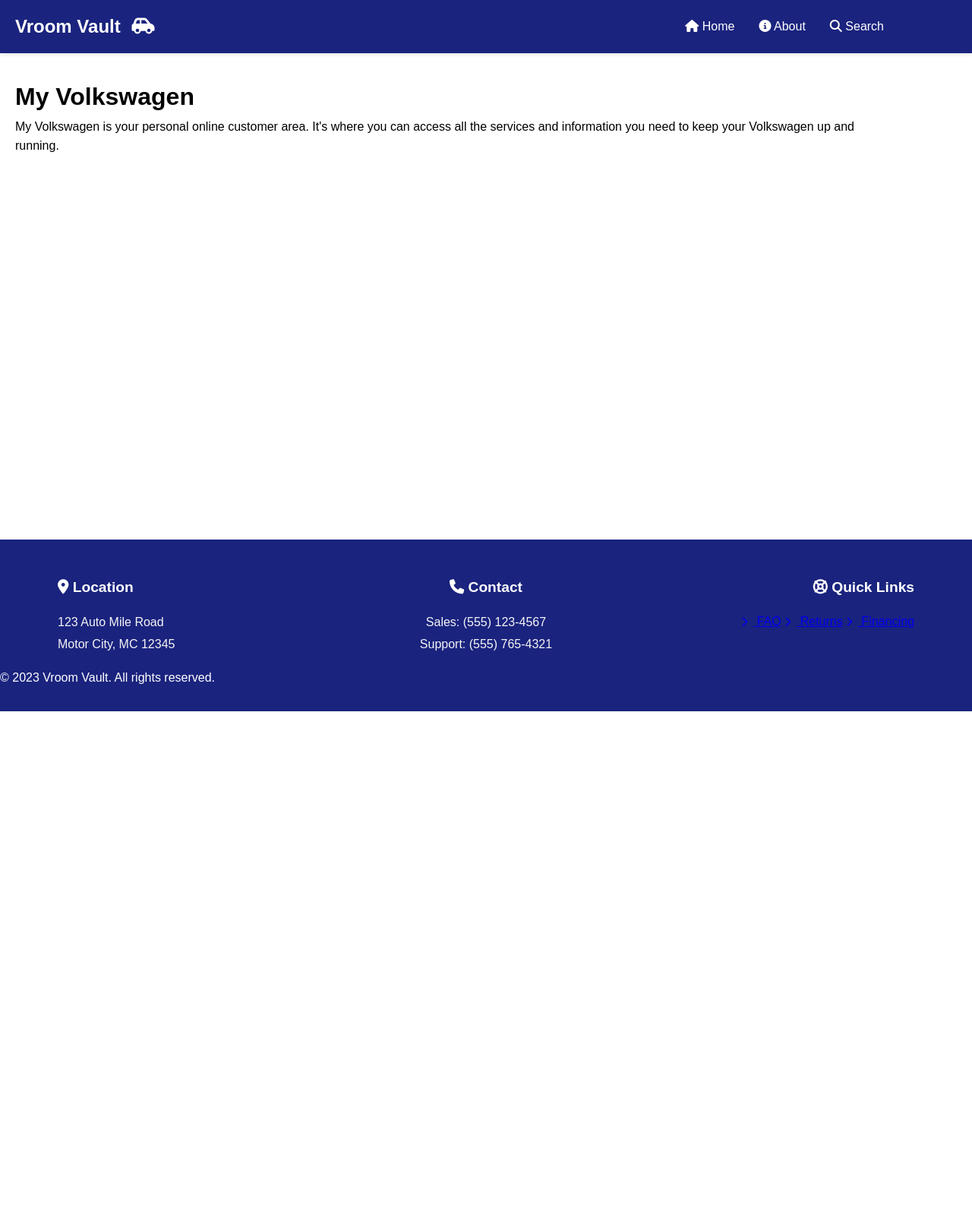
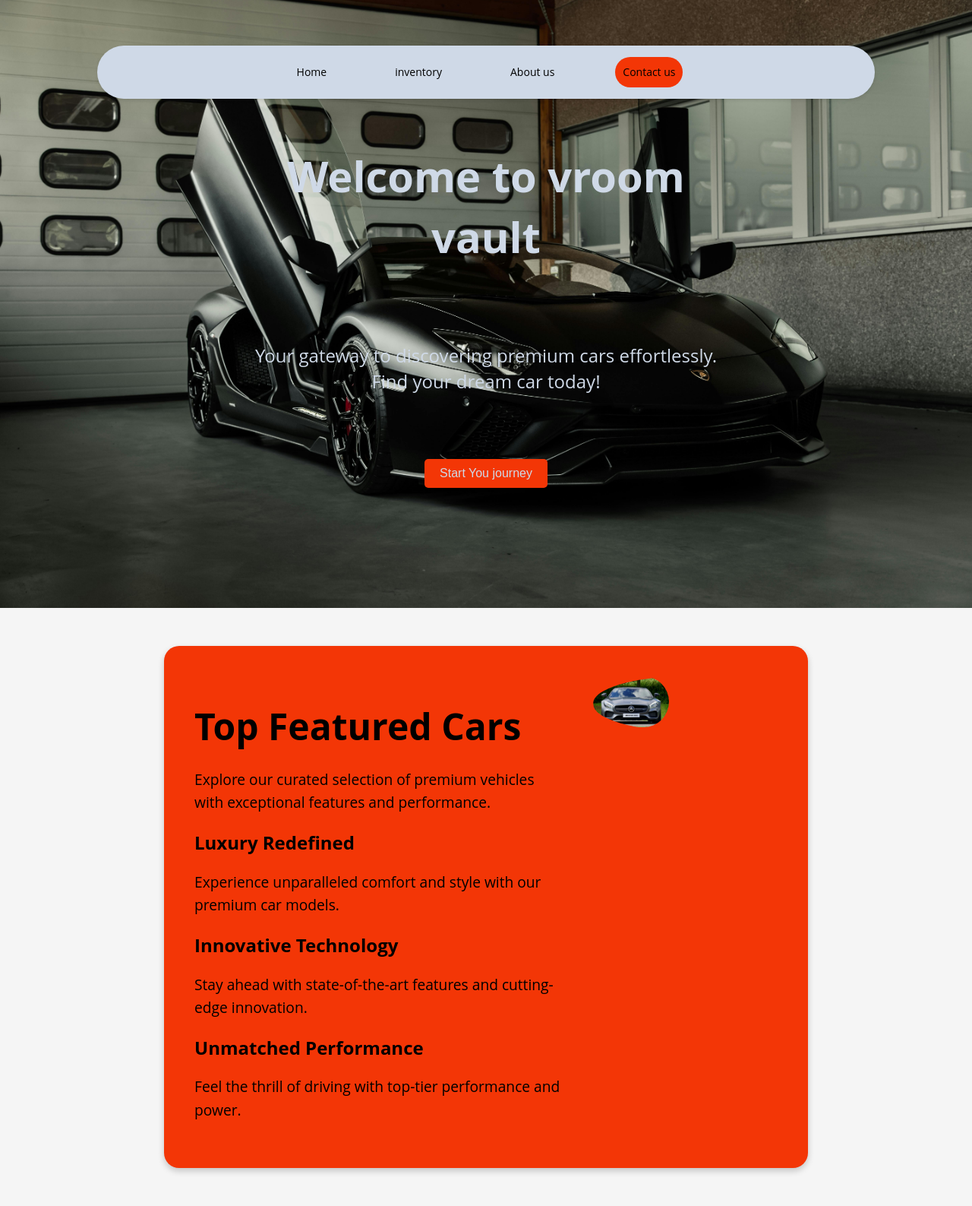
Before and after one commit to DerrickMoiben/Ecomerce_Platform, a Django app: page /customer/landingpage/ in a window 1280 px wide. Shown: the whole page at 76% size. Before the commit the page ends 936 px from the top, so only its background shows below. Run offline with Django 5.2, Linux system fonts and the light colour scheme.

Commit message:
added the landing page

```diff
--- /dev/null
+++ b/myvolkswagen/customer/static/css/landingpage.css
@@ -0,0 +1,168 @@
+body {
+    font-family: 'Open Sans', sans-serif;
+    font-size: 14px;
+    line-height: 1.42857143;
+    color: #333;
+    background-color: #f5f5f5;
+    margin: 0;
+    padding: 0;
+}
+
+nav {
+    background-color: rgb(207, 217, 231);
+    box-shadow: 0 2px 4px 0 rgba(0, 0, 0, 0.1);
+    position: fixed;
+    top: 0;
+    left: 50%;
+    transform: translateX(-50%);
+    width: 80%;
+    z-index: 1000;
+    padding: 1px 0;
+    margin: 60px 0;
+    border-radius: 50px;
+
+}
+
+nav ul {
+    display: flex;
+    justify-content: center;
+    gap: 70px;
+    list-style-type: none;
+    padding: 0;
+    text-decoration: none;
+    color: black;
+}
+
+nav ul li {
+    padding: 10px;
+    text-decoration: none;
+    color: black;
+}
+
+nav ul li a {
+    text-decoration: none;
+    color: black;
+}
+
+nav ul li:last-child {
+    background-color: rgb(243, 54, 6);
+    border-radius: 50px;
+    align-items: right;
+}
+
+
+/* hero section */
+.hero-section {
+    position: relative;
+    width: 100%;
+    height: 100vh;
+    margin: 0;
+    padding: 0;
+    overflow: hidden;
+}
+
+.hero-section .hero-image img {
+    position: absolute;
+    top: 0;
+    left: 0;
+    width: 100%;
+    height: 100%;
+    object-fit: cover;
+    z-index: 0;
+}
+.hero-section .hero-content {
+    position: absolute;
+    top: 50%;
+    left: 50%;
+    transform: translate(-50%, -50%);
+    z-index: 1;
+    text-align: center;
+}
+
+.hero-section .hero-content h1 {
+    font-size: 3.5rem;
+    color:  rgb(207, 217, 231);
+    margin-bottom: 100px;
+}
+
+.hero-section .hero-content p {
+    font-size: 1.5rem;
+    color:  rgb(207, 217, 231);
+    margin-bottom: 80px;
+}
+
+.hero-section .hero-content button {
+    background-color: rgb(243, 54, 6);
+    color:  rgb(207, 217, 231);
+    padding: 10px 20px;
+    border: lightblue;
+    border-radius: 5px;
+    font-size: 1rem;
+    cursor: pointer;
+    margin: 5px;
+}
+
+.hero-section .hero-content button:hover {
+    background-color: rgb(243, 54, 6);
+    color:  rgb(207, 217, 231);
+}
+
+
+
+/* About section */
+.about-section {
+    background-color: rgb(243, 54, 6); /* Red background */
+    width: 60%; /* Larger width to accommodate more content */
+    height: auto; /* Allow height to adjust based on content */
+    display: flex; /* Use Flexbox for layout */
+    justify-content: space-between; /* Space out text and image */
+    align-items: flex-start; /* Align items to the top */
+    border-radius: 20px; /* Rounded corners */
+    margin: 50px auto; /* Center the section horizontally and add vertical spacing */
+    padding: 40px; /* Add padding for spacing inside the section */
+    box-shadow: 0 4px 8px rgba(0, 0, 0, 0.2); /* Optional shadow for better appearance */
+    gap: 20px; /* Add spacing between text and image */
+}
+
+/* About text content */
+.about-section .about-content {
+    flex: 2; /* Take up more space for the text */
+    color: black; /* White text for contrast */
+    padding-right: 20px; /* Add spacing between text and image */
+    text-align: left; /* Align text to the left */
+    gap: 40px;
+}
+
+.about-section .about-content h1 {
+    font-size: 3rem; /* Adjust heading size */
+    margin-bottom: 20px; /* Add spacing below the heading */
+    font-family: 'Open Sans', sans-serif;
+}
+
+.about-section .about-content h3 {
+    font-size: 1.5rem; /* Adjust subheading size */
+    margin-top: 20px; /* Add spacing above subheadings */
+    margin-bottom: 10px; /* Add spacing below subheadings */
+}
+
+.about-section .about-content p {
+    font-size: 1.2rem; /* Adjust paragraph size */
+    line-height: 1.6; /* Improve readability */
+    margin-bottom: 20px; /* Add spacing below paragraphs */
+}
+
+/* About image */
+.about-section .about-image {
+    flex: 1; /* Smaller space for the image */
+    max-width: 400px; /* Limit the width of the image container */
+    height: auto; /* Adjust height based on the image */
+    overflow: hidden; /* Ensure the image doesn't overflow */
+    border-radius: 50%; /* Rounded corners for the image */
+}
+
+.about-section .about-image img {
+    width: 100px; /* Ensure the image fills the container */
+    height: auto; /* Allow the image to adjust its height */
+    object-fit: cover; /* Cover the container with the image */
+    border-radius: 50px; /* Rounded corners for the image */
+}
--- a/myvolkswagen/customer/templates/landingpage.html
+++ b/myvolkswagen/customer/templates/landingpage.html
@@ -1,22 +1,48 @@
-{% extends "base.html" %}
-{% load static %}
 <!DOCTYPE html>
 <html lang="en">
+
 <head>
     <meta charset="UTF-8">
     <meta name="viewport" content="width=device-width, initial-scale=1.0">
-    <title>My Volkswagen</title>
-
+    <title>Document</title>
+    <link rel="stylesheet" href="/myvolkswagen/customer/static/css/landingpage.css">
+    <script src="/myvolkswagen/customer/static/js/landingpage.js"></script>
 </head>
 
-</html>
-{% block content %}
-    <div class="container">
-        <div class="row">
-            <div class="col-md-12">
-                <h1>My Volkswagen</h1>
-                <p>My Volkswagen is your personal online customer area. It's where you can access all the services and information you need to keep your Volkswagen up and running.</p>
-            </div>
+<body>
+    <nav>
+        <ul>
+            <li><a href="">Home</a></li>
+            <li><a href="">inventory</a></li>
+            <li><a href="">About us</a></li>
+            <li><a href="">Contact us</a></li>
+        </ul>
+    </nav>
+    <div class="hero-section">
+        <div class="hero-image">
+            <img src="/myvolkswagen/customer/static/images/hero.jpg" alt="hero-image">
+        </div>
+        <div class="hero-content">
+            <h1>Welcome to vroom vault</h1>
+            <p>Your gateway to discovering premium cars effortlessly. Find your dream car today!</p>
+            <button>Start You journey</button>
+
         </div>
     </div>
-{% endblock %}
+    <div class="about-section">
+        <div class="about-content">
+            <h1>Top Featured Cars</h1>
+            <p>Explore our curated selection of premium vehicles with exceptional features and performance.</p>
+            <h3>Luxury Redefined</h3>
+            <p>Experience unparalleled comfort and style with our premium car models.</p>
+            <h3>Innovative Technology</h3>
+            <p>Stay ahead with state-of-the-art features and cutting-edge innovation.</p>
+            <h3>Unmatched Performance</h3>
+            <p>Feel the thrill of driving with top-tier performance and power.</p>
+        </div>
+        <div class="about-image">
+            <img src="/myvolkswagen/customer/static/images/hero2.jpg" alt="about-car">
+        </div>
+    </div>
+</body>
+</html>
```
Also changed, not shown: myvolkswagen/customer/static/images/hero.jpg (added), myvolkswagen/customer/static/images/hero2.jpg (added).
